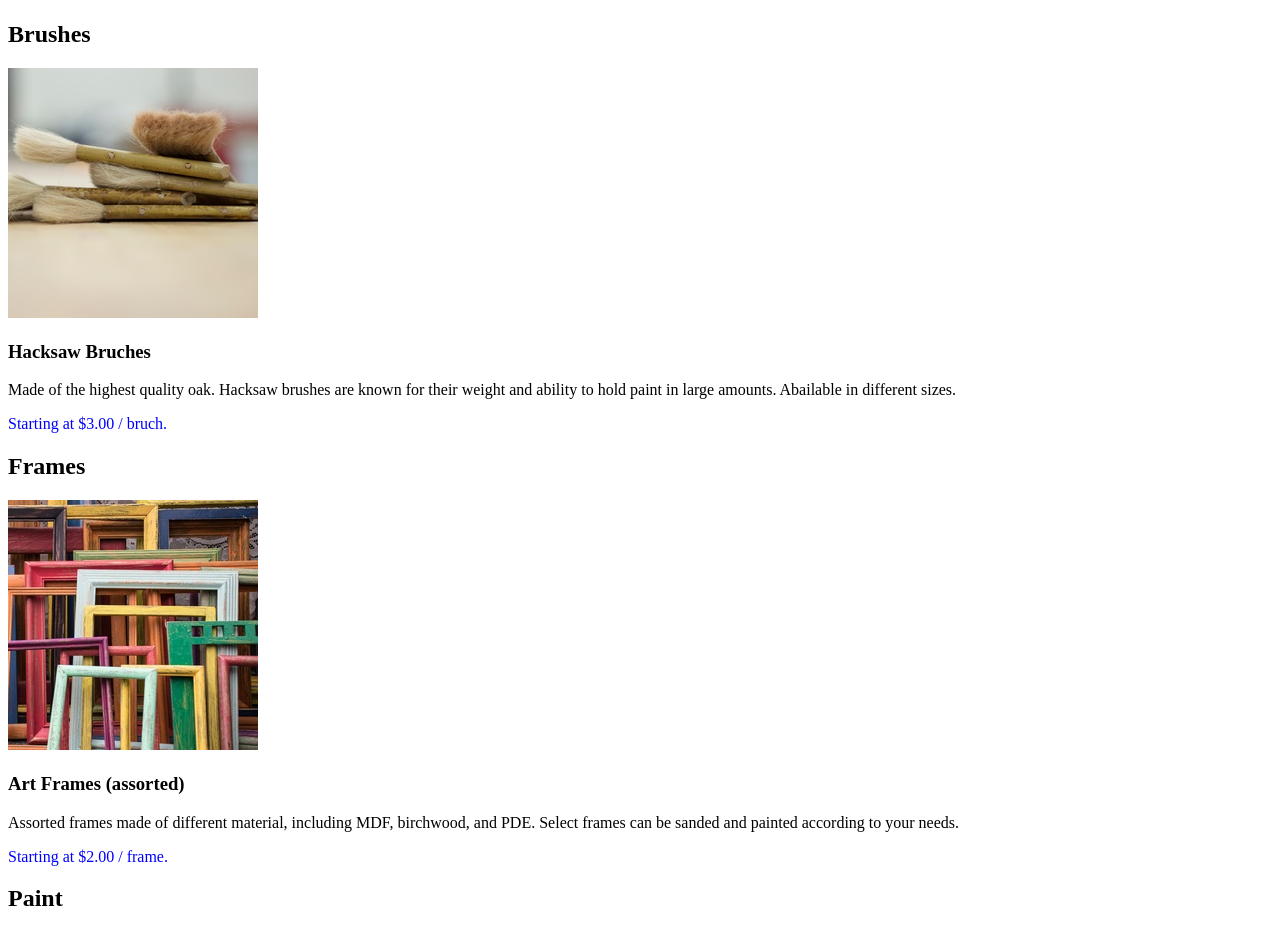
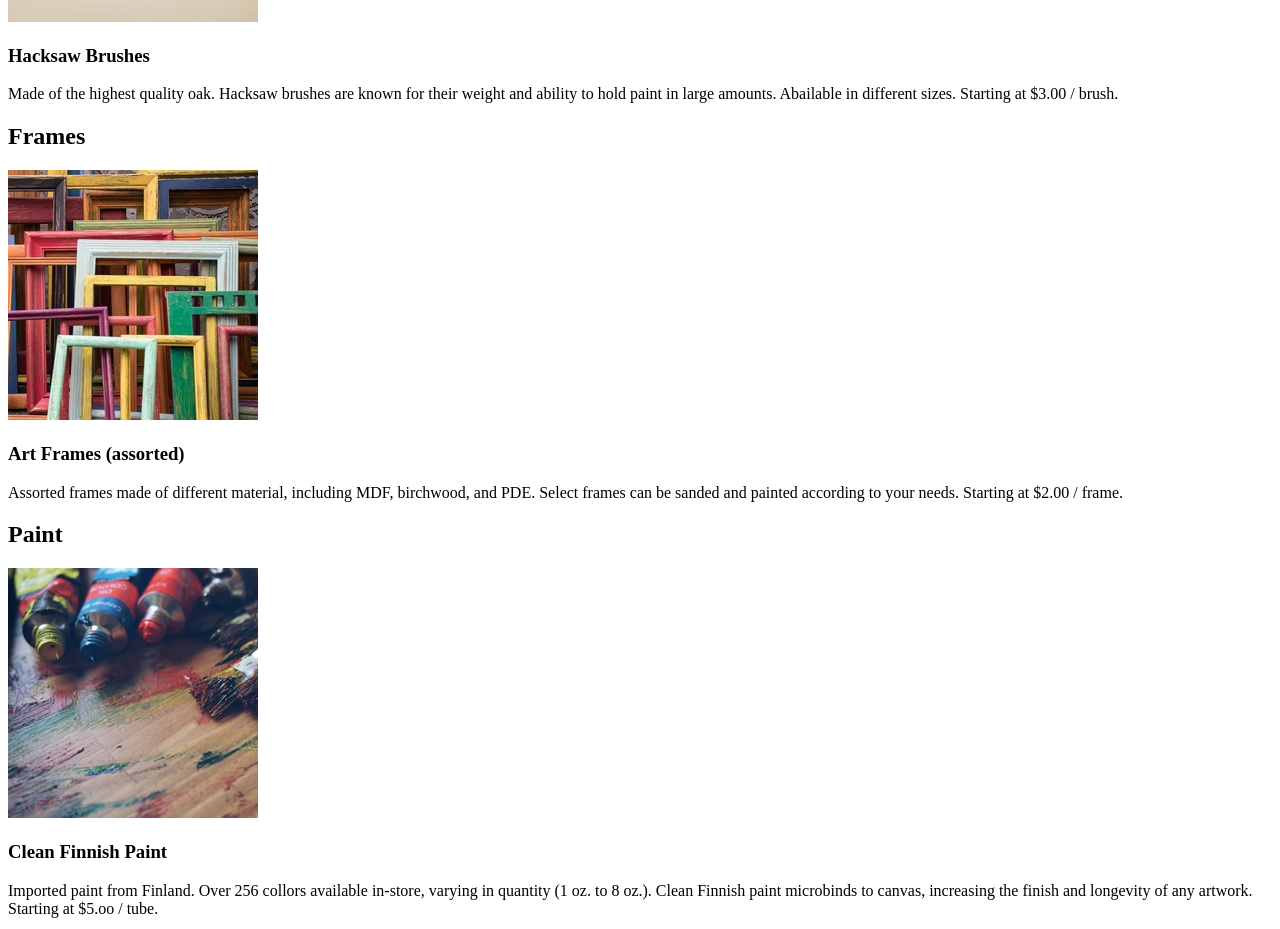
Before and after one commit to taroche/dasmoto-s-arts-craft, a plain HTML site: page index.html in a window 1280 px wide. Shown: the part 848-1777 px from the top of the page. Drawn offline with Linux system fonts and the light colour scheme.

Commit message:
moved id to h2, changed div class blue to bdi, and fix spelling mistakes

```diff
--- a/css/main.css
+++ b/css/main.css
@@ -1,7 +1,3 @@
 h1 {
-    font-size: 150px;
+    font-size: 100px;
 }
-
-.blue {
-    color:blue;
-}
--- a/index.html
+++ b/index.html
@@ -12,23 +12,23 @@
                 <h1>Dasmoto's Arts & Crafts</h1>
                 <img src="img/pattern.jpeg">
             </div>
-            <div id='brushes'>
-                <h2>Brushes</h2>
+            <div>
+                <h2 id='brushes'>Brushes</h2>
                 <img src="img/hacksaw.jpeg" alt="A bunch of clean paint brushes">
-                <h3>Hacksaw Bruches</h3>
-                <p>Made of the highest quality oak. Hacksaw brushes are known for their weight and ability to hold paint in large amounts. Abailable in different sizes.<div class='blue'> Starting at $3.00 / bruch.</div></p>
+                <h3>Hacksaw Brushes</h3>
+                <p>Made of the highest quality oak. Hacksaw brushes are known for their weight and ability to hold paint in large amounts. Abailable in different sizes.<bdi class='blue'> Starting at $3.00 / brush.</bdi></p>
             </div>
-            <div id='frames'>
-                <h2>Frames</h2>
+            <div>
+                <h2 id='frames'>Frames</h2>
                 <img src="img/frames.jpeg" alt="A bunch of different frames">
                 <h3>Art Frames (assorted)</h3>
-                <p>Assorted frames made of different material, including MDF, birchwood, and PDE. Select frames can be sanded and painted according to your needs.<div class='blue'> Starting at $2.00 / frame.</div></p>
+                <p>Assorted frames made of different material, including MDF, birchwood, and PDE. Select frames can be sanded and painted according to your needs.<bdi class='blue'> Starting at $2.00 / frame.</bdi></p>
             </div>
-            <div id='paint'>
-                <h2>Paint</h2>
+            <div>
+                <h2 id='paint'>Paint</h2>
                 <img src="img/finnish.jpeg" alt="Picture of 4 different paints">
                 <h3>Clean Finnish Paint</h3>
-                <p>Imported paint from Finland. Over 256 collors available in-store, varying in quantity (1 oz. to 8 oz.). Clean Finnish paint microbinds to canvas, increasing the finish and longevity of any artwork.<div class='blue'> Starting at $5.oo / tube.</div></p>
+                <p>Imported paint from Finland. Over 256 collors available in-store, varying in quantity (1 oz. to 8 oz.). Clean Finnish paint microbinds to canvas, increasing the finish and longevity of any artwork.<bdi class='blue'> Starting at $5.oo / tube.</bdi></p>
             </div>
         </body>
     </html>
```
